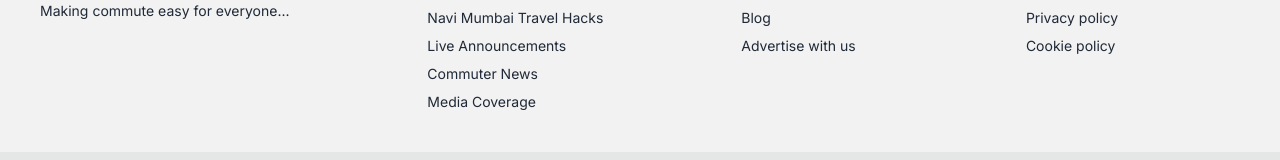
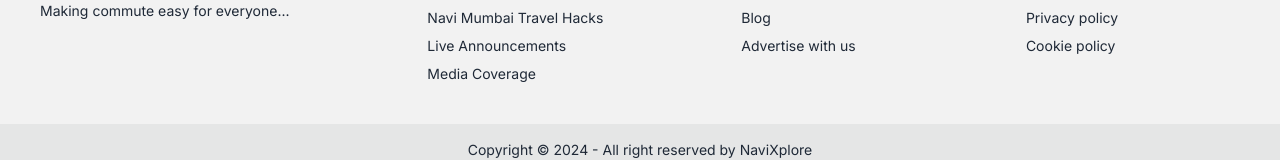
Before and after one commit to Kamran1819G/NaviXplore-Website-NextJS, a Next.js app: page / in a window 1280 px wide. Shown: the part 964-1124 px from the top of the page. Built offline with nearby package versions, Linux system fonts and the light colour scheme.

Commit message:
Update footer.js

```diff
--- a/src/components/footer.js
+++ b/src/components/footer.js
@@ -21,7 +21,6 @@ const footer = () => {
           <a className="link link-hover">Explore Navi Mumbai</a>
           <a className="link link-hover">Navi Mumbai Travel Hacks</a>
           <a className="link link-hover">Live Announcements</a>
-          <a className="link link-hover">Commuter News</a>
           <a className="link link-hover">Media Coverage</a>
         </nav>
         <nav>
```
